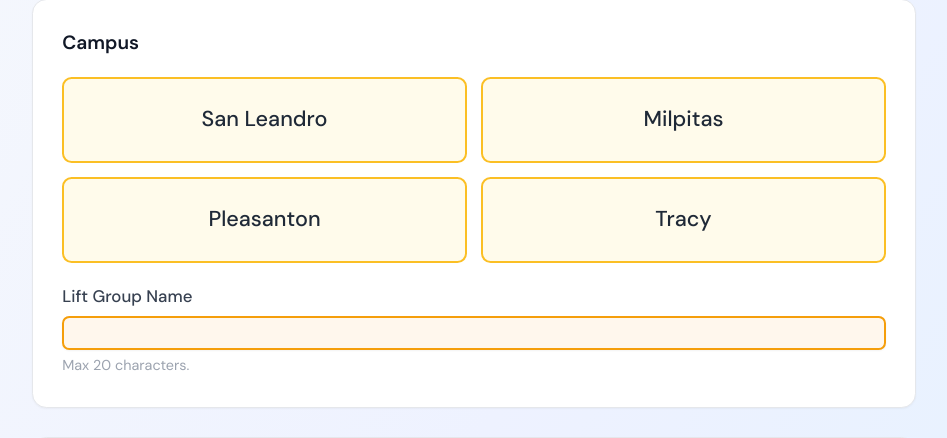
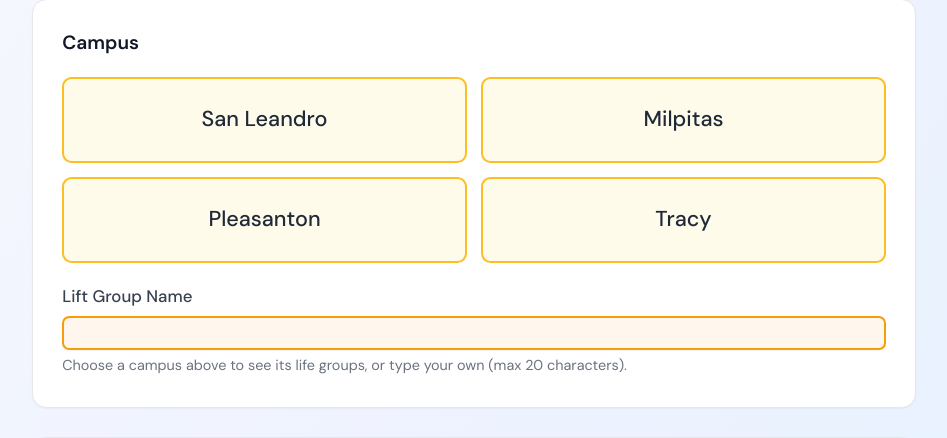
Before and after one commit to cd-ship-it/dolof, a PHP site: page /dolof/order.php in a window 1280 px wide. Shown: the part 504-942 px from the top of the page, without its empty margins (166-1113 px from the left). Run offline with PHP 8.4, Linux system fonts and the light colour scheme; data comes from the database, SQL or seed files in the repository; tables that the repository leaves empty hold one stand-in row (values such as "Sample post"); some libraries are stand-ins or nearby versions.

Commit message:
Campus-aware life group type-ahead
- data/life-groups.json maps campus -> life group names (from the 25th Banquet
  registration sheet), editable without touching code
- Selecting a campus fills a <datalist> so the Lift Group Name field pre-fills
  as the user types; unknown values are still accepted (free text kept)
- Switching campus clears only a value that came from the previous campus's list

Co-Authored-By: Claude Sonnet 5 <noreply@anthropic.com>
Claude-Session: https://claude.ai/code/session_0123bRPsuXWoimdnXZWcQFHA

```diff
--- /dev/null
+++ b/data/life-groups.json
@@ -0,0 +1,6 @@
+{
+  "San Leandro": ["CCA", "Crosspoint Star", "Focus", "Grace", "Jabez", "Karpos", "OMG", "One Family", "Salt & Light", "WOW", "Young family", "Youth", "Mandarin"],
+  "Milpitas": ["BMW", "Chosen", "Clay", "EGG", "Forward", "In & Out", "Karpos", "MAP", "MIS", "Mandarin", "Youth", "O2", "Oikos", "R&B", "Shepherd", "Trio"],
+  "Pleasanton": ["Faith", "LIT", "Love", "Mandarion", "Youth", "Rejoice", "Transform Love", "Transform Hope", "Transform Treasure", "TBA", "RUTH"],
+  "Tracy": ["Tracy Life Group"]
+}
--- a/order.php
+++ b/order.php
@@ -22,6 +22,14 @@ $campuses    = ['San Leandro', 'Milpitas', 'Pleasanton', 'Tracy'];
 $oldCampus   = $old['campus'] ?? '';
 if (!in_array($oldCampus, $campuses, true)) {
     $oldCampus = '';
+}
+
+// Campus -> life group suggestions (data/life-groups.json). The field stays free
+// text; these only pre-fill as the orderer types.
+$lifeGroupsByCampus = [];
+$lgFile = __DIR__ . '/data/life-groups.json';
+if (is_file($lgFile)) {
+    $lifeGroupsByCampus = json_decode((string) file_get_contents($lgFile), true) ?: [];
 }
 
 layout_head('Order — Deacons Ordination Luncheon');
@@ -95,9 +103,11 @@ layout_head('Order — Deacons Ordination Luncheon');
 
     <label class="block">
       <span class="text-sm font-medium text-gray-700">Lift Group Name</span>
-      <input type="text" name="lift_group" required maxlength="20" value="<?= e($old['lift_group'] ?? '') ?>"
+      <input type="text" name="lift_group" id="lift-group-input" list="lift-group-options"
+             required maxlength="20" autocomplete="off" value="<?= e($old['lift_group'] ?? '') ?>"
              class="mt-1 w-full rounded-md border-gray-300 shadow-sm focus:border-indigo-500 focus:ring-indigo-500">
-      <span class="text-xs text-gray-400">Max 20 characters.</span>
+      <datalist id="lift-group-options"></datalist>
+      <span class="text-xs text-gray-500" id="lift-group-hint">Choose a campus above to see its life groups, or type your own (max 20 characters).</span>
     </label>
   </div>
 
@@ -166,10 +176,44 @@ layout_head('Order — Deacons Ordination Luncheon');
       UNSEL.forEach(function (c) { opt.classList.toggle(c, !on); });
     });
   }
+  // Campus -> life group suggestions. Field stays free text: unknown values are kept.
+  var LIFE_GROUPS = <?= json_encode($lifeGroupsByCampus, JSON_UNESCAPED_SLASHES) ?>;
+  var lgInput = document.getElementById('lift-group-input');
+  var lgList = document.getElementById('lift-group-options');
+  var lgHint = document.getElementById('lift-group-hint');
+
+  function refreshLifeGroups(userChanged) {
+    var chosen = form.querySelector('.campus-radio:checked');
+    var groups = (chosen && LIFE_GROUPS[chosen.value]) ? LIFE_GROUPS[chosen.value] : [];
+    lgList.innerHTML = '';
+    groups.forEach(function (name) {
+      var o = document.createElement('option');
+      o.value = name;
+      lgList.appendChild(o);
+    });
+    if (!chosen) {
+      lgHint.textContent = 'Choose a campus above to see its life groups, or type your own (max 20 characters).';
+    } else if (groups.length) {
+      lgHint.textContent = 'Start typing to pick a ' + chosen.value + ' life group, or enter your own (max 20 characters).';
+    } else {
+      lgHint.textContent = 'Enter your life group name (max 20 characters).';
+    }
+    // Only wipe the field on an actual campus switch, and only if it held a
+    // suggestion from the previous campus (keep anything the user typed themselves).
+    if (userChanged && lgInput.value && ALL_GROUPS.indexOf(lgInput.value) !== -1
+        && groups.indexOf(lgInput.value) === -1) {
+      lgInput.value = '';
+    }
+  }
+  var ALL_GROUPS = Object.keys(LIFE_GROUPS).reduce(function (acc, k) {
+    return acc.concat(LIFE_GROUPS[k]);
+  }, []);
+
   form.querySelectorAll('.campus-radio').forEach(function (r) {
-    r.addEventListener('change', syncCampus);
+    r.addEventListener('change', function () { syncCampus(); refreshLifeGroups(true); });
   });
   syncCampus();
+  refreshLifeGroups(false);
 
   // Live US phone formatting: (123) 456-7890
   var phoneEl = form.querySelector('input[name="phone"]');
```
Also changed, not shown: README.md.
